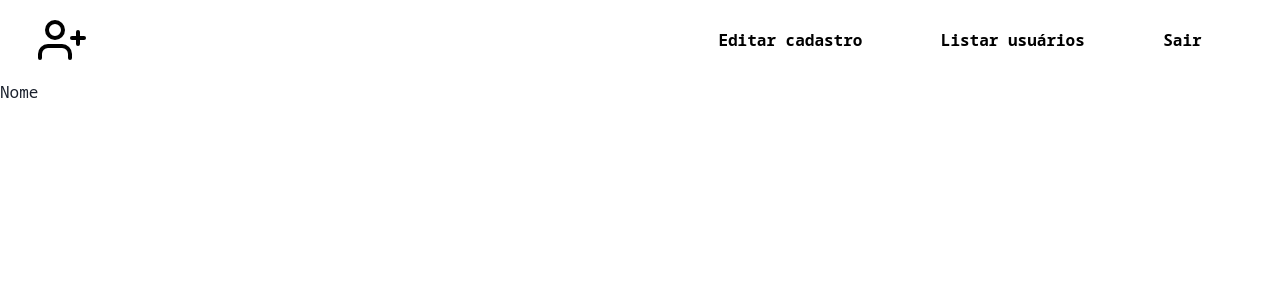
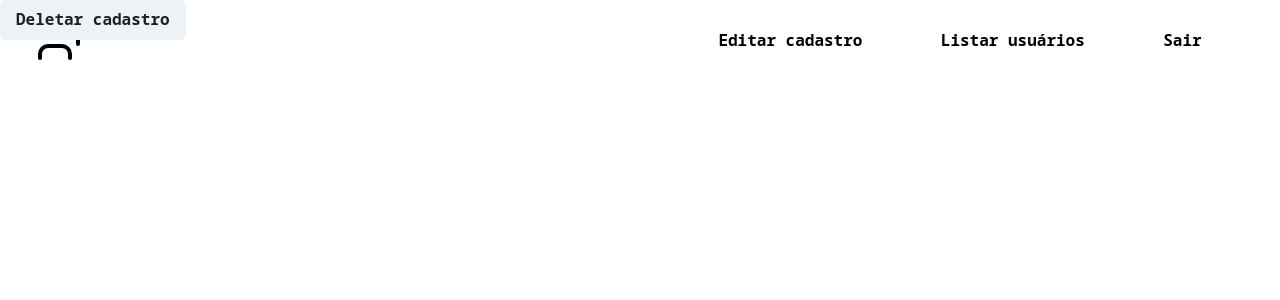
Before and after one commit to ClaudioBzrr/UserRegistration, a React (Create React App) app in the folder frontend/: page /edit in a window 1280 px wide. Shown: the top 300 px of the page. Built offline with nearby package versions, Linux system fonts and the light colour scheme.

Commit message:
delete function added

```diff
--- a/frontend/src/components/Header.tsx
+++ b/frontend/src/components/Header.tsx
@@ -20,7 +20,7 @@ export function Header(){
     }
 
     return(
-        <div className="container">
+        <div className="container" id="container-header">
             <nav>
                 <div className="div-logo">
                     <Link to="/home"><Icon className="logo"/></Link>
--- a/frontend/src/pages/Edit.tsx
+++ b/frontend/src/pages/Edit.tsx
@@ -2,17 +2,48 @@ import React from 'react'
 import { Header } from '../components/Header'
 import { EditInPlace } from '../components/EditInPlace'
 import { api } from '../service/api'
+import { useToast,Button } from '@chakra-ui/react'
+import { useHistory } from 'react-router-dom'
 
 
 
 export function Edit(){
+    const toast =  useToast();
+    const history = useHistory()
+    const Id =  localStorage.getItem('userId')
+
+
+    // async function returnUser(){
+
+    //     await api.post('/user/')
+
+    // }
+
+
+    async function deleteUser(){
+        await api.delete(`/delete/${Id}`).then(response =>{
+
+            return toast({
+                title:"Sucesso",
+                description: `Usuário deletado com sucesso`,
+                position:'top-right',
+                duration:3000,
+                status:'success',
+                isClosable:true
+            })
+
+
+        })
+
+        history.push('/')
+    }
     return(
         <div>
             <Header/>
             <div className="form-box">
-                <form>
-                    <EditInPlace title="nome"editValue="Nome"/>
-                </form>
+
+                <Button onClick={() => deleteUser()}>Deletar cadastro</Button>
+
             </div>
         </div>
     )
--- a/frontend/src/pages/Login.tsx
+++ b/frontend/src/pages/Login.tsx
@@ -29,23 +29,26 @@ export function Login(){
 
 
     async function  handleLogin(event:any){
+
         event.preventDefault()
 
+        try{
 
-        try{
             const form_data = {email,password}
+
             await api.post<any>('login',form_data).then(response =>{
 
                 localStorage.setItem('userName',response.data.name)
                 localStorage.setItem('userId',response.data.id)
 
+                console.log(response.data)
 
-                console.log(response.data)
             })
 
             history.push('/home')
 
         }catch(err){
+
             setEmail("")
             setPassword("")
 
--- a/frontend/src/styles/header.css
+++ b/frontend/src/styles/header.css
@@ -1,6 +1,10 @@
 .container{
     width: 100%;
     height: 100%;
+}
+
+#container-header{
+    position: fixed;
 }
 
 nav{
```
Also changed, not shown: 1 other file (tests, documents, lock files or other folders).
